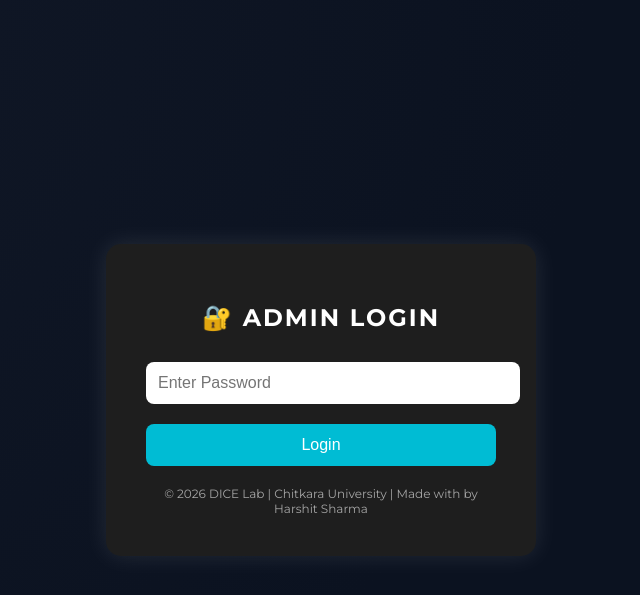
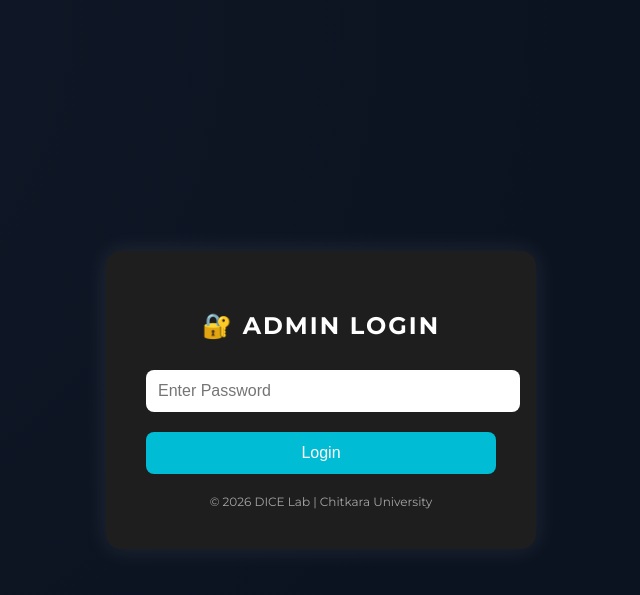
Before and after one commit to harshitsharma0385/notice-server, a Flask app: page /login in a window 1280 px wide. Shown: the top 595 px of the page, without its empty margins (319-959 px from the left). Run offline with Flask 3, Linux system fonts and the light colour scheme.

Commit message:
Minor change

```diff
--- a/templates/login.html
+++ b/templates/login.html
@@ -76,7 +76,7 @@
         </form>
 
         <div class="footer">
-            © 2026 DICE Lab | Chitkara University | Made with by Harshit Sharma
+            © 2026 DICE Lab | Chitkara University
         </div>
     </div>
 
```
